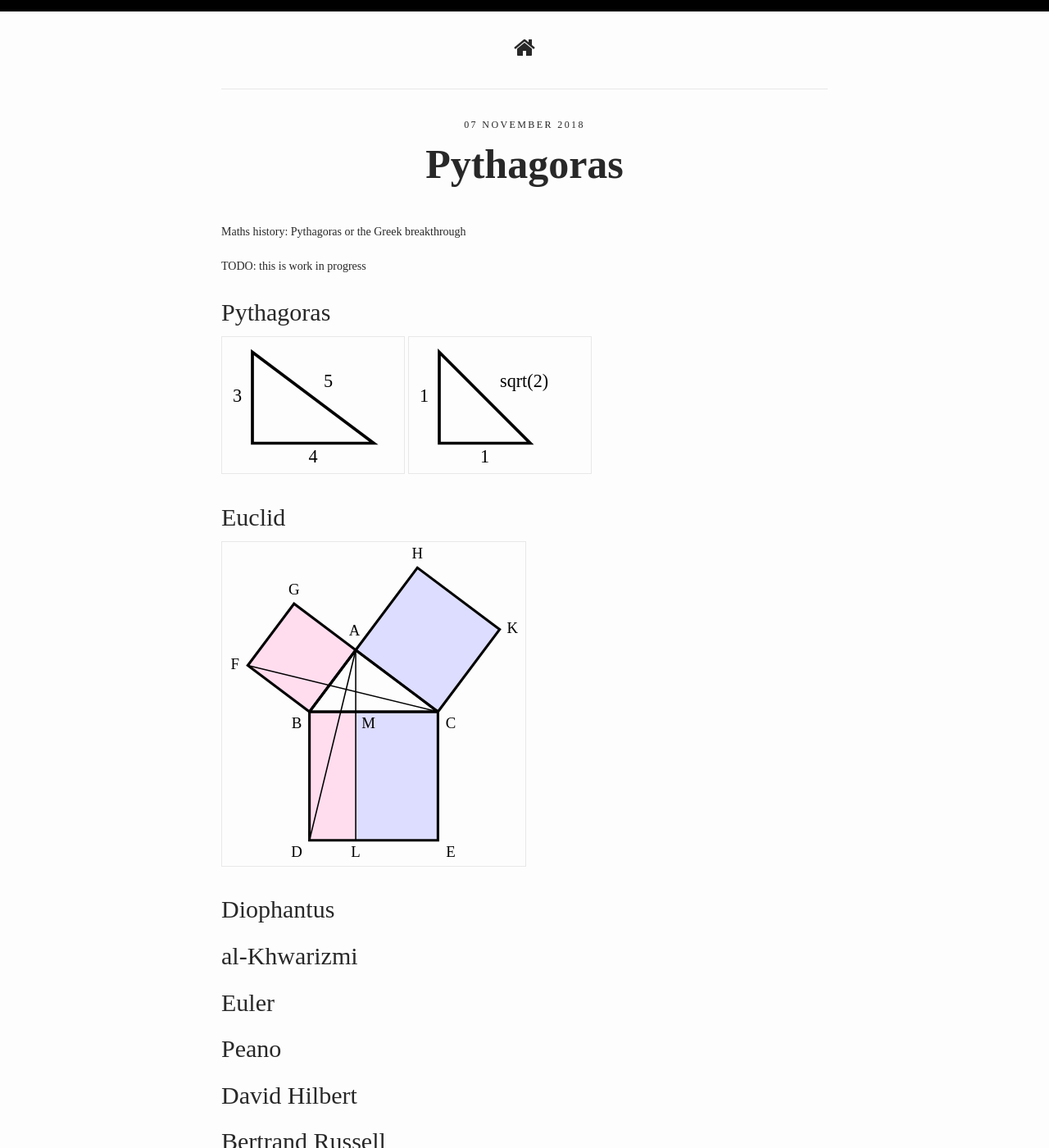
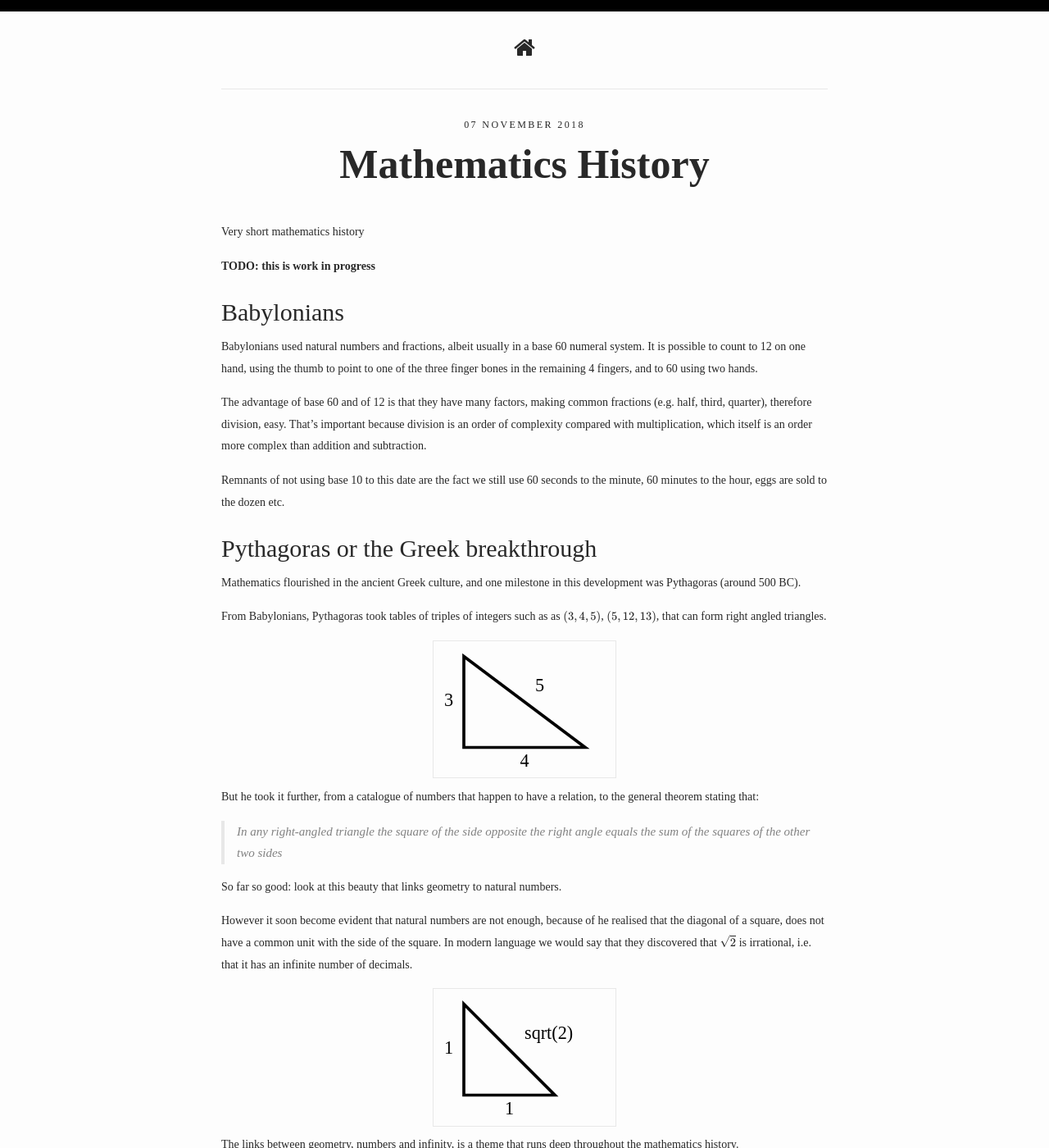
Before and after one commit to bajamircea/bajamircea.github.io, a Jekyll site: the page built from _posts/2018-11-07-maths-history.markdown, in a window 1280 px wide and 1400 px high. Shown: the whole window at 82% size. Built offline with Jekyll 4.4.1, drawn with Linux system fonts in a browser that asks for light colours; nearby versions of some CDN libraries; formulas are drawn with MathJax 3.

Commit message:
Pythagoras

```diff
--- a/_posts/2018-11-07-maths-history.markdown
+++ b/_posts/2018-11-07-maths-history.markdown
@@ -1,22 +1,70 @@
 ---
 layout: post
-title: "Pythagoras"
+title: "Mathematics History"
 categories: maths history
 ---
 
-Maths history: Pythagoras or the Greek breakthrough
+Very short mathematics history
 
-TODO: this is work in progress
+**TODO: this is work in progress**
 
-# Pythagoras
+{% include mathjax.html %}
 
+# Babylonians
+
+Babylonians used natural numbers and fractions, albeit usually in a base 60
+numeral system. It is possible to count to 12 on one hand, using the thumb to
+point to one of the three finger bones in the remaining 4 fingers, and to 60
+using two hands.
+
+The advantage of base 60 and of 12 is that they have many factors, making
+common fractions (e.g. half, third, quarter), therefore division, easy. That's
+important because division is an order of complexity compared with
+multiplication, which itself is an order more complex than addition and
+subtraction.
+
+Remnants of not using base 10 to this date are the fact we still use 60 seconds
+to the minute, 60 minutes to the hour, eggs are sold to the dozen etc.
+
+
+# Pythagoras or the Greek breakthrough
+
+Mathematics flourished in the ancient Greek culture, and one milestone in this
+development was Pythagoras (around 500 BC).
+
+From Babylonians, Pythagoras took tables of triples of integers such as as
+$$(3, 4, 5)$$, $$(5, 12, 13)$$, that can form right angled triangles.
+
+<div align="center">
 {% include assets/2018-11-07-maths-history/01-three_four_five.svg %}
+</div>
 
+But he took it further, from a catalogue of numbers that happen to have a
+relation, to the general theorem stating that:
+
+> In any right-angled triangle the square of the side opposite the right angle
+> equals the sum of the squares of the other two sides
+
+So far so good: look at this beauty that links geometry to natural numbers.
+
+However it soon become evident that natural numbers are not enough, because of
+he realised that the diagonal of a square, does not have a common unit with the
+side of the square. In modern language we would say that they discovered that
+$$\sqrt{2}$$ is irrational, i.e. that it has an infinite number of decimals.
+
+<div align="center">
 {% include assets/2018-11-07-maths-history/02-square-2.svg %}
+</div>
+
+The links between geometry, numbers and infinity, is a theme that runs deep
+throughout the mathematics history.
+
 
 # Euclid
 
+<div align="center">
 {% include assets/2018-11-07-maths-history/03-euclid.svg %}
+</div>
 
 # Diophantus
 
```
